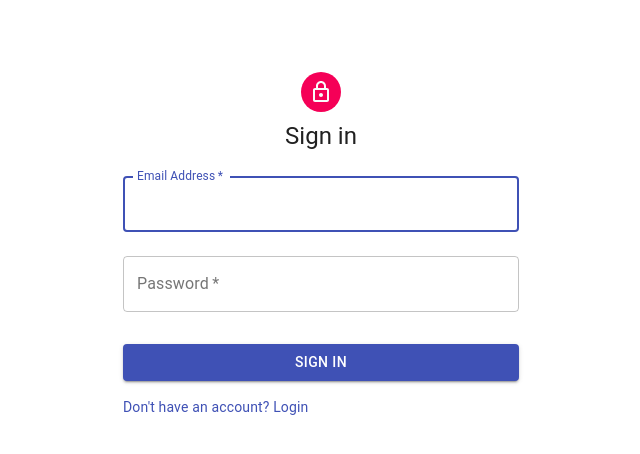
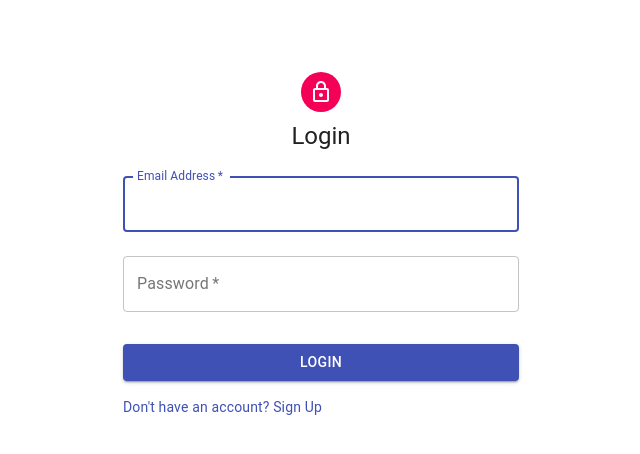
Before and after one commit to chingu-voyages/v10-bears-team-02, a React (Create React App) app in the folder client/: page /login in a window 1280 px wide. Shown: the top 454 px of the page, without its empty margins (319-959 px from the left). Built offline with nearby package versions, Linux system fonts and the light colour scheme.

Commit message:
Add useEffect hook to App.js and connect to store

```diff
--- a/client/src/App.js
+++ b/client/src/App.js
@@ -1,4 +1,4 @@
-import React from 'react';
+import React, { useEffect }from 'react';
 import NavBar from './components/navbar/NavBar';
 import SearchBar from './components/searchBar/SearchBar';
 import './App.css';
@@ -7,12 +7,20 @@ import SinglePlant from './components/singlePlant/SinglePlant';
 import PlantsLibrary from './components/plantsLibrary/PlantsLibrary';
 import Login from './components/loginForm/Login';
 import SignUp from './components/signUpForm/SignUp'
+import { connect } from 'react-redux';
 import { Route } from "react-router-dom";
 
 
 
 
 function App() {
+
+  const checkAuth = (props) => {
+    console.log('check for cookie and deserialize user')
+
+  }
+
+  useEffect(checkAuth)
   return (
     <div className="App">
 
@@ -31,5 +39,5 @@ function App() {
     </div>
   );
 }
-
-export default App;
+//add actionhere
+export default connect(null, {})(App);
--- /dev/null
+++ b/client/src/actions/login.js
@@ -0,0 +1,34 @@
+const axios = require('axios')
+
+//Action Creator
+
+const submitLoginCredentials = () => {
+    return {
+        type: 'SUBMIT_LOGIN_CREDS'
+    }
+}
+
+// const loginSuccess = () => {
+//     return {
+//         type: 'LOGIN_SUCCESS'
+//     }
+// }
+
+// const loginFailed = () => {
+//     return {
+//         type: 'LOGIN_FAIL'
+//     }
+// }
+
+//Action
+export const submitLogin = (userCreds) => {
+    return (dispatch) => {
+       dispatch(submitLoginCredentials())
+        return axios.post('/api/local_auth/login', userCreds )
+            .then(response => {
+                console.log("testst", response)
+            }
+        )
+    }
+
+}
--- a/client/src/components/loginForm/Login.js
+++ b/client/src/components/loginForm/Login.js
@@ -8,17 +8,18 @@ import Grid from '@material-ui/core/Grid';
 import LockOutlinedIcon from '@material-ui/icons/LockOutlined';
 import Typography from '@material-ui/core/Typography';
 import useStyles from './LoginStyles';
+import { connect } from 'react-redux';
+import { submitLogin } from '../../actions/login';
 import Container from '@material-ui/core/Container';
 
-export default function SignIn(props) {
+function Login(props) {
     const classes = useStyles();
     const [email, setEmail] = useState()
     const [password, setPassword] = useState()
 
     function handleSumbit(e) {
         e.preventDefault()
-        console.log(email, password)
-        //props.submitLogin({email, password})
+        props.submitLogin({email, password})
     }
 
     return (
@@ -29,7 +30,7 @@ export default function SignIn(props) {
                 <LockOutlinedIcon />
             </Avatar>
             <Typography component="h1" variant="h5">
-                Sign in
+                Login
             </Typography>
             <form className={classes.form} onSubmit={handleSumbit}>
                 <TextField
@@ -63,12 +64,12 @@ export default function SignIn(props) {
                     color="primary"
                     className={classes.submit}
                 >
-                Sign In
+                Login
                 </Button>
                 <Grid container>
                 <Grid item>
                     <Link href="/signup" variant="body2">
-                    {"Don't have an account? Login"}
+                    {"Don't have an account? Sign Up"}
                     </Link>
                 </Grid>
                 </Grid>
@@ -78,3 +79,5 @@ export default function SignIn(props) {
         </Container>
     );
 }
+
+export default connect(null, {submitLogin})(Login)
--- a/client/src/components/signUpForm/SignUp.js
+++ b/client/src/components/signUpForm/SignUp.js
@@ -75,7 +75,7 @@ function SignUp(props) {
                 color="primary"
                 className={classes.submit}
             >
-                Sign In
+                Sign Up
             </Button>
             <Grid container>
                 <Grid item>
--- /dev/null
+++ b/client/src/reducers/login.js
@@ -0,0 +1,21 @@
+const initialState = {}
+
+
+//need to add to store.
+export default (state = initialState, action) => {
+
+    switch (action.type) {
+
+        case 'SUBMIT_LOGIN_CREDS':
+            return state
+
+        case 'LOGIN_SUCCESS':
+            return state
+
+        case 'LOGIN_FAIL':
+            return state
+
+            default:
+                return state;
+    }
+}
```
